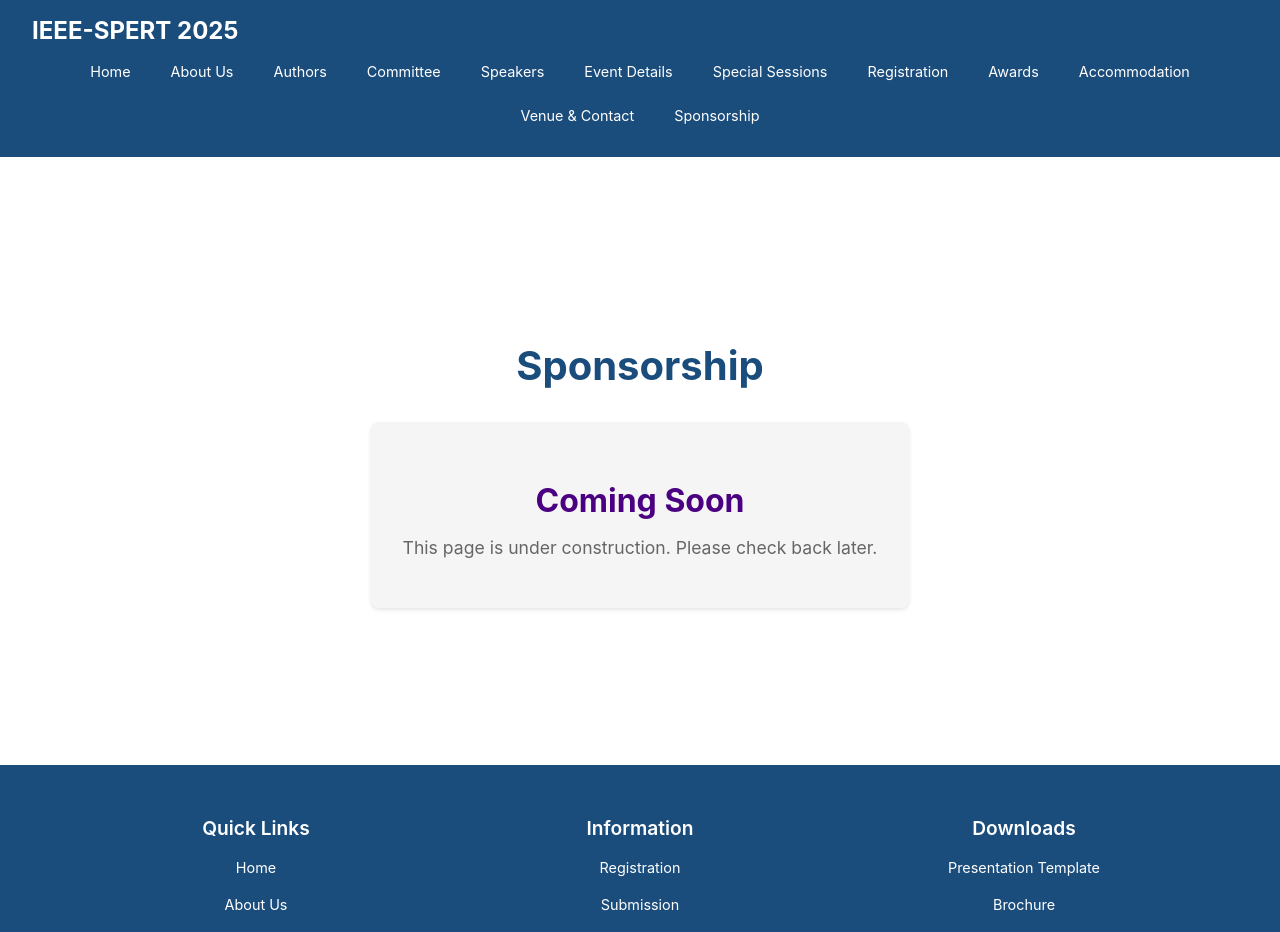
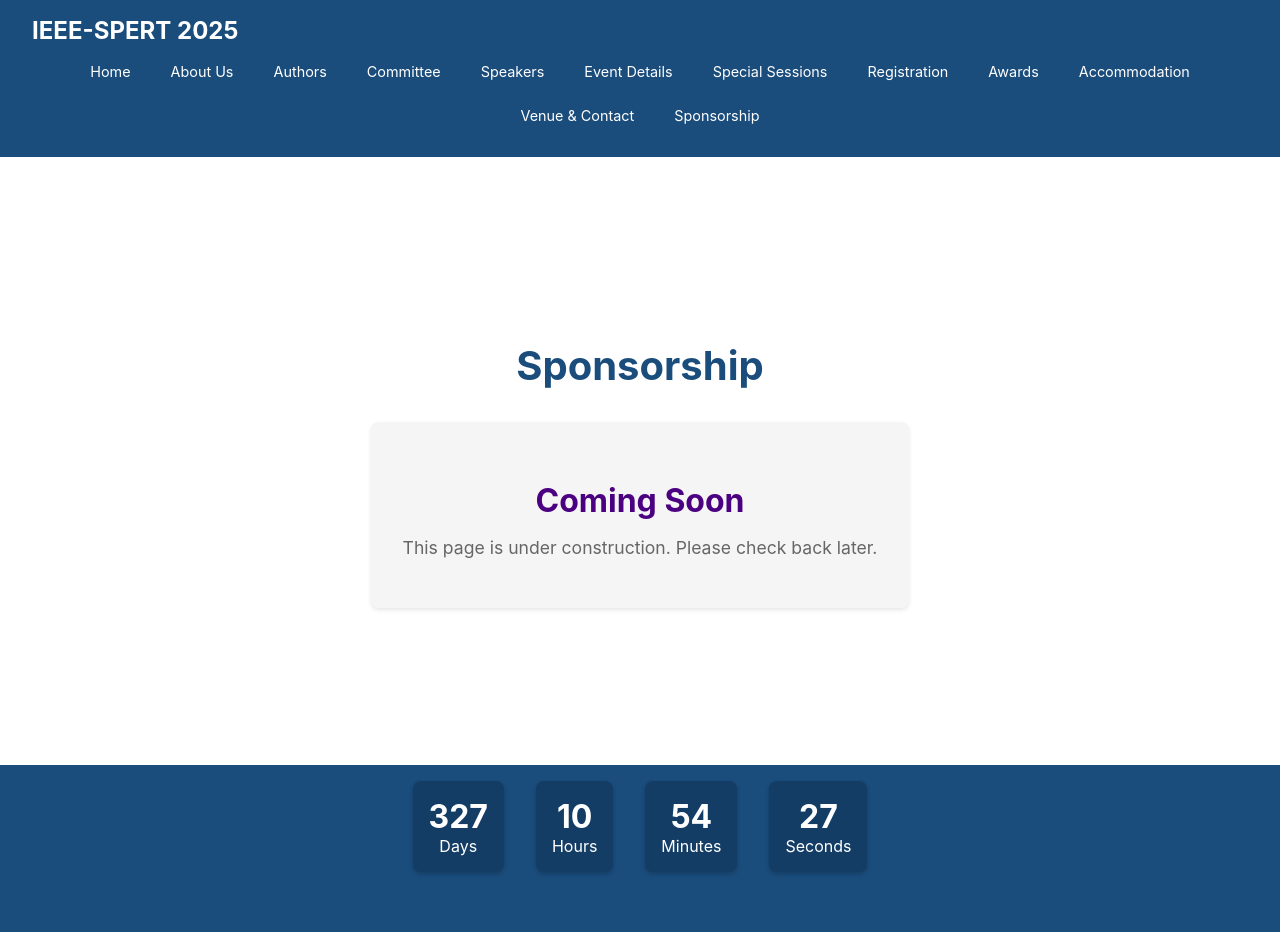
Before and after one commit to 0xmuon/IEEE-SPERT, a React (Create React App) app in the folder client/: page /sponsorship in a window 1280 px wide. Shown: the top 932 px of the page. Built offline with nearby package versions, Linux system fonts and the light colour scheme.

Commit message:
enhanced footer.js,footer.css,VenueContact.js

```diff
--- a/client/src/components/Footer.css
+++ b/client/src/components/Footer.css
@@ -17,6 +17,31 @@
   height: 100%;
   object-fit: cover;
   opacity: 0.7;
+}
+
+.countdown-container {
+  display: flex;
+  justify-content: center;
+  padding: 1rem 0;
+}
+
+.countdown-box {
+  background-color: #143d66; /* Darker background for the boxes */
+  color: white;
+  padding: 1rem;
+  margin: 0 1rem;
+  border-radius: 8px;
+  text-align: center;
+  box-shadow: 0 2px 4px rgba(0, 0, 0, 0.2);
+}
+
+.countdown-box span {
+  font-size: 2rem; /* Larger font for the numbers */
+  font-weight: bold;
+}
+
+.label {
+  font-size: 1rem; /* Smaller font for the labels */
 }
 
 .footer-content {
@@ -68,6 +93,7 @@
   text-align: center;
   padding: 1rem;
   font-size: 0.9rem;
+  margin-top: 1rem; /* Add margin to separate from the content above */
 }
 
 @media (max-width: 768px) {
--- a/client/src/components/Footer.js
+++ b/client/src/components/Footer.js
@@ -1,10 +1,54 @@
-import React from 'react';
+import React, { useEffect, useState } from 'react';
 import { Link } from 'react-router-dom';
 import './Footer.css';
 
 function Footer() {
+  const [countdown, setCountdown] = useState({ days: 0, hours: 0, minutes: 0, seconds: 0 });
+
+  useEffect(() => {
+    const targetDate = new Date('2025-12-19T00:00:00Z').getTime();
+
+    const interval = setInterval(() => {
+      const now = new Date().getTime();
+      const distance = targetDate - now;
+
+      // Time calculations for days, hours, minutes and seconds
+      const days = Math.floor(distance / (1000 * 60 * 60 * 24));
+      const hours = Math.floor((distance % (1000 * 60 * 60 * 24)) / (1000 * 60 * 60));
+      const minutes = Math.floor((distance % (1000 * 60 * 60)) / (1000 * 60));
+      const seconds = Math.floor((distance % (1000 * 60)) / 1000);
+
+      if (distance < 0) {
+        clearInterval(interval);
+        setCountdown({ days: 0, hours: 0, minutes: 0, seconds: 0 });
+      } else {
+        setCountdown({ days, hours, minutes, seconds });
+      }
+    }, 1000);
+
+    return () => clearInterval(interval);
+  }, []);
+
   return (
     <footer className="footer">
+      <div className="countdown-container">
+        <div className="countdown-box">
+          <span>{countdown.days}</span>
+          <div className="label">Days</div>
+        </div>
+        <div className="countdown-box">
+          <span>{countdown.hours}</span>
+          <div className="label">Hours</div>
+        </div>
+        <div className="countdown-box">
+          <span>{countdown.minutes}</span>
+          <div className="label">Minutes</div>
+        </div>
+        <div className="countdown-box">
+          <span>{countdown.seconds}</span>
+          <div className="label">Seconds</div>
+        </div>
+      </div>
       <div className="footer-content">
         <div className="footer-section">
           <h3>Quick Links</h3>
--- /dev/null
+++ b/client/src/components/VenueContact.css
@@ -0,0 +1,52 @@
+.venue-contact {
+  padding: 2rem;
+  max-width: 1200px;
+  margin: 0 auto;
+}
+
+.venue-contact h1 {
+  color: #1a4c7c;
+  text-align: center;
+  font-size: 2.5rem;
+  margin-bottom: 2rem;
+}
+
+.contact-info, .venue-info {
+  margin-bottom: 3rem;
+}
+
+.contact-info h2, .venue-info h2 {
+  color: #483D8B;
+  margin-bottom: 1.5rem;
+  font-size: 1.8rem;
+}
+
+.contact-info p {
+  line-height: 1.6;
+  color: #333;
+  text-align: left;
+}
+
+.map-container {
+  text-align: center;
+}
+
+.map-container iframe {
+  border: 0;
+  border-radius: 8px;
+  box-shadow: 0 2px 4px rgba(0, 0, 0, 0.1);
+}
+
+@media (max-width: 768px) {
+  .venue-contact {
+    padding: 1rem;
+  }
+
+  .venue-contact h1 {
+    font-size: 2rem;
+  }
+
+  .contact-info h2, .venue-info h2 {
+    font-size: 1.5rem;
+  }
+}
--- a/client/src/components/VenueContact.js
+++ b/client/src/components/VenueContact.js
@@ -1,8 +1,35 @@
 import React from 'react';
-import ComingSoon from './ComingSoon';
+import './VenueContact.css';
 
 function VenueContact() {
-  return <ComingSoon pageName="Venue & Contact" />;
+  return (
+    <div className="venue-contact">
+      <h1>Venue & Contact</h1>
+      <div className="contact-info">
+        <h2>Contact</h2>
+        <p>
+          General Chairs (SPERT 2025)<br />
+          Sardar Vallabhbhai National Institute of Technology, Surat<br />
+          <a href="mailto:ieee.sefet.2025@gmail.com">ieee.sefet.2025@gmail.com</a><br />
+          Jawahar Lal Nehru Marg, Surat - 302017 (Gujarat) India
+        </p>
+      </div>
+      <div className="venue-info">
+        <h2>Venue</h2>
+        <div className="map-container">
+          <iframe
+            title="SVNIT Map"
+            src="https://www.google.com/maps/embed?pb=!1m18!1m12!1m3!1d3153.123456789012!2d72.12345678901234!3d21.12345678901234!2m3!1f0!2f0!3f0!3m2!1i1024!2i768!4f13.1!3m3!1m2!1s0x3be0a1234567890%3A0x1234567890abcdef!2sSardar%20Vallabhbhai%20National%20Institute%20of%20Technology%2C%20Surat!5e0!3m2!1sen!2sin!4v1234567890123"
+            width="600"
+            height="450"
+            style={{ border: 0 }}
+            allowFullScreen=""
+            loading="lazy"
+          ></iframe>
+        </div>
+      </div>
+    </div>
+  );
 }
 
 export default VenueContact;
```
